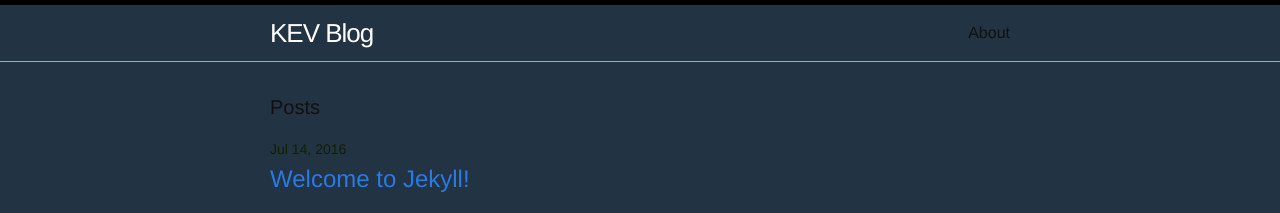
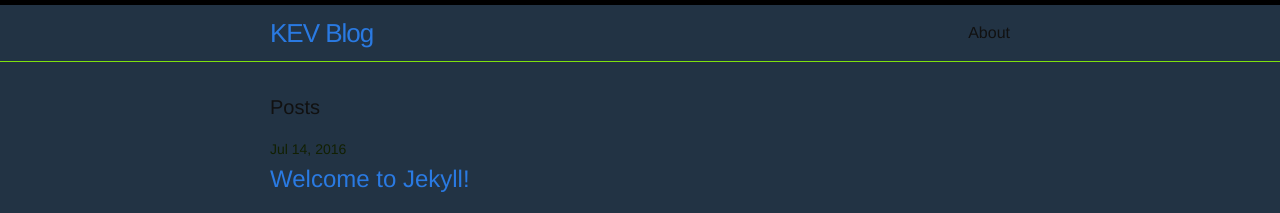
Before and after one commit to kerlich/kerlich.github.io, a Jekyll site: the page built from index.html, in a window 1280 px wide. Shown: the top 213 px of the page. Built offline with Jekyll 4.4.1, drawn with Linux system fonts in a browser that asks for light colours.

Commit message:
Update _layout.scss

```diff
--- a/_sass/_layout.scss
+++ b/_sass/_layout.scss
@@ -20,7 +20,7 @@
 
     &,
     &:visited {
-        color: #fff;
+        color: 0;
     }
 }
 
```
